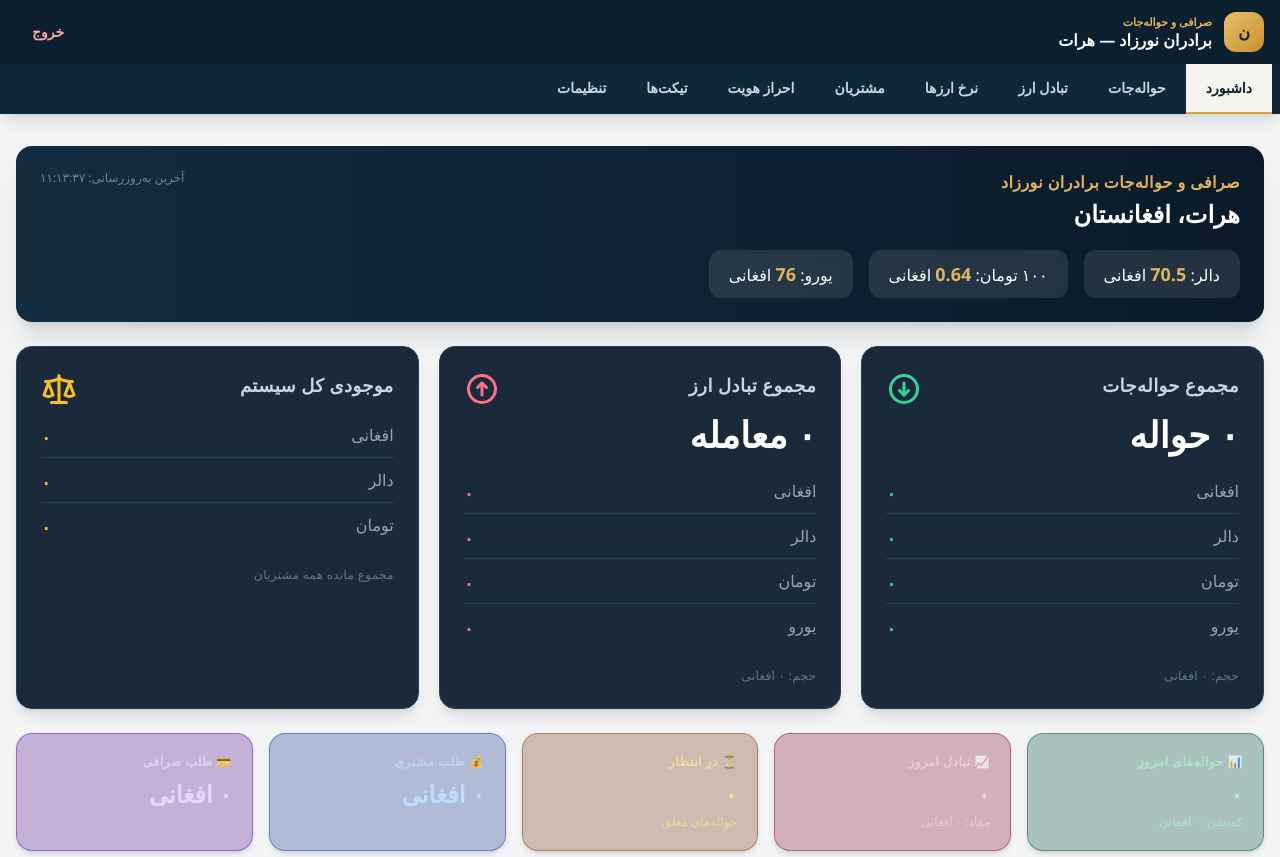
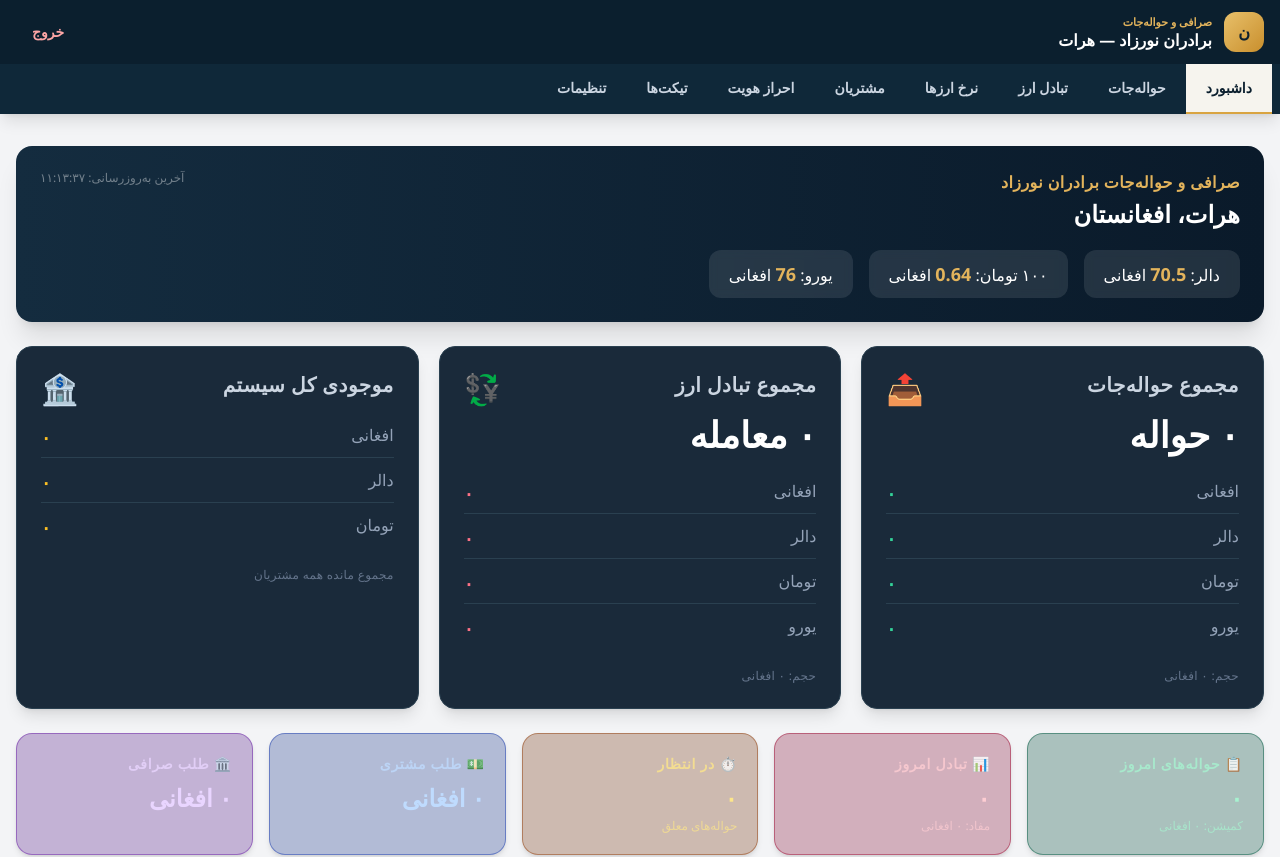
Before and after one commit to nasirahmadrahmati19-hue/exchange-admin, a Next.js app: page /dashboard in a window 1280 px wide. Shown: the top 857 px of the page. Built offline with nearby package versions, Linux system fonts and the light colour scheme; sample sign-in values are in the browser's storage; a small style sheet from the web is missing.

Commit message:
Refactor dashboard page with emoji updates

```diff
--- a/app/dashboard/page.tsx
+++ b/app/dashboard/page.tsx
@@ -68,7 +68,7 @@ interface DashboardData {
   accounts: { AFN: number; USD: number; IRR: number };
   totalDebt: number;
   totalReceivable: number;
-  pendingHawala: number; // جدید
+  pendingHawala: number;
   rates: Rates;
   commission: string;
   lastUpdated: Date | null;
@@ -269,7 +269,7 @@ export default function DashboardPage() {
 
   return (
     <div className="space-y-6">
-      {/* بنر نرخ روز - تیره‌تر و بزرگ‌تر */}
+      {/* بنر نرخ روز */}
       <div className="rounded-2xl bg-gradient-to-l from-[#0a1a2a] to-[#142c3f] text-white p-6 shadow-xl">
         <div className="flex flex-wrap items-start justify-between gap-2">
           <div>
@@ -299,7 +299,7 @@ export default function DashboardPage() {
         </div>
       )}
 
-      {/* سه کارت اصلی - تیره‌تر و بزرگ‌تر */}
+      {/* سه کارت اصلی با ایموجی مناسب */}
       <div className="grid grid-cols-1 md:grid-cols-3 gap-5">
         <KpiCard
           title="مجموع حواله‌جات"
@@ -308,7 +308,7 @@ export default function DashboardPage() {
           accent="emerald"
           totals={d.hawalaTotals}
           fa={fa}
-          icon={<TransferIcon />}
+          icon="📤"
         />
         <KpiCard
           title="مجموع تبادل ارز"
@@ -317,7 +317,7 @@ export default function DashboardPage() {
           accent="rose"
           totals={d.tradeTotals}
           fa={fa}
-          icon={<ExchangeIcon />}
+          icon="💱"
         />
         <KpiCard
           title="موجودی کل سیستم"
@@ -326,52 +326,52 @@ export default function DashboardPage() {
           accent="amber"
           totals={{ AFN: d.accounts.AFN, USD: d.accounts.USD, IRT: d.accounts.IRR, EUR: 0 }}
           fa={fa}
-          icon={<VaultIcon />}
+          icon="🏦"
           hideZeroEUR
         />
       </div>
 
-      {/* ردیف آمار امروز + در انتظار */}
+      {/* ردیف دوم - آمار امروز + در انتظار - ایموجی‌های مدرن */}
       <div className="grid grid-cols-1 sm:grid-cols-2 lg:grid-cols-5 gap-4">
         <StatChip
-          label="📊 حواله‌های امروز"
+          label="📋 حواله‌های امروز"
           value={fa(d.todayHawalaCount)}
           sub={"کمیشن: " + fa(d.todayHawalaFee) + " افغانی"}
           tone="emerald"
         />
         <StatChip
-          label="📈 تبادل امروز"
+          label="📊 تبادل امروز"
           value={fa(d.todayTradeCount)}
           sub={"مفاد: " + fa(d.todayTradeProfit) + " افغانی"}
           tone="rose"
         />
         <StatChip
-          label="⏳ در انتظار"
+          label="⏱️ در انتظار"
           value={fa(d.pendingHawala)}
           sub="حواله‌های معلق"
           tone="amber"
         />
         <StatChip
-          label="💰 طلب مشتری"
+          label="💵 طلب مشتری"
           value={fa(d.totalDebt) + " افغانی"}
           tone="blue"
         />
         <StatChip
-          label="💳 طلب صرافی"
+          label="🏛️ طلب صرافی"
           value={fa(d.totalReceivable) + " افغانی"}
           tone="purple"
         />
       </div>
 
-      {/* کمیشن کل و مفاد کل */}
+      {/* ردیف سوم - کمیشن و مفاد کل */}
       <div className="grid grid-cols-1 sm:grid-cols-2 gap-5">
         <StatChip
-          label="کمیشن کل حواله‌جات"
+          label="💰 کمیشن کل حواله‌جات"
           value={fa(d.hawalaFee) + " افغانی"}
           tone="slate"
         />
         <StatChip
-          label="مفاد کل تبادل ارز"
+          label="📈 مفاد کل تبادل ارز"
           value={fa(d.tradeProfit) + " افغانی"}
           tone="slate"
           note={`کارمزد ${d.commission}٪`}
@@ -382,7 +382,7 @@ export default function DashboardPage() {
 }
 
 /* ==========================================================================
-   کامپوننت‌های کمکی - با استایل تیره‌تر و فونت بزرگ‌تر
+   کامپوننت‌های کمکی
    ========================================================================== */
 
 const ACCENT_MAP: Record<string, string> = {
@@ -400,7 +400,7 @@ function KpiCard({
   accent: "emerald" | "rose" | "amber";
   totals: Record<CurCode, number>;
   fa: (n: number) => string;
-  icon: React.ReactNode;
+  icon: string; // ایموجی
   hideZeroEUR?: boolean;
 }) {
   const color = ACCENT_MAP[accent];
@@ -411,18 +411,17 @@ function KpiCard({
   ];
   if (!hideZeroEUR) rows.push({ code: "EUR", label: "یورو" });
 
-  // پس‌زمینه تیره‌تر، حاشیه طلایی ملایم
   return (
     <div className="rounded-2xl bg-[#1a2a3a] border border-[#2a4050] p-6 shadow-lg hover:shadow-xl transition-all">
       <div className="flex items-start justify-between">
-        <p className="text-slate-300 font-bold text-lg tracking-wide">{title}</p>
-        <span className={color}>{icon}</span>
+        <p className="text-slate-300 font-bold text-xl tracking-wide">{title}</p>
+        <span className={`${color} text-3xl`}>{icon}</span>
       </div>
       {value && <p className="text-4xl font-black text-white mt-2">{value}</p>}
       <div className={value ? "mt-6 space-y-2.5 text-base" : "mt-4 space-y-2.5 text-base"}>
         {rows.map((r) => (
           <div key={r.code} className="flex justify-between border-b border-[#2a4050] pb-1.5 last:border-0">
-            <span className="text-slate-400">{r.label}</span>
+            <span className="text-slate-400 text-base">{r.label}</span>
             <span className={`${color} font-extrabold text-lg`}>{fa(totals[r.code] || 0)}</span>
           </div>
         ))}
@@ -451,43 +450,10 @@ function StatChip({
   } as const;
   return (
     <div className={`rounded-2xl border p-5 shadow-md ${toneMap[tone]}`}>
-      <p className="text-xs font-bold tracking-wider opacity-80 mb-2">{label}</p>
+      <p className="text-sm font-bold tracking-wider opacity-80 mb-2">{label}</p>
       <p className="text-2xl font-extrabold">{value}</p>
       {sub && <p className="text-xs mt-1 opacity-70 font-medium">{sub}</p>}
       {note && <p className="text-xs font-bold mt-1 text-amber-300">{note}</p>}
     </div>
   );
 }
-
-// آیکون‌ها (بدون تغییر)
-function TransferIcon() {
-  return (
-    <svg viewBox="0 0 24 24" fill="none" stroke="currentColor" strokeWidth={2} strokeLinecap="round" strokeLinejoin="round" className="w-9 h-9">
-      <circle cx="12" cy="12" r="9" />
-      <path d="M12 8v8" />
-      <path d="M9 13l3 3 3-3" />
-    </svg>
-  );
-}
-
-function ExchangeIcon() {
-  return (
-    <svg viewBox="0 0 24 24" fill="none" stroke="currentColor" strokeWidth={2} strokeLinecap="round" strokeLinejoin="round" className="w-9 h-9">
-      <circle cx="12" cy="12" r="9" />
-      <path d="M12 16V8" />
-      <path d="M9 11l3-3 3 3" />
-    </svg>
-  );
-}
-
-function VaultIcon() {
-  return (
-    <svg viewBox="0 0 24 24" fill="none" stroke="currentColor" strokeWidth={2} strokeLinecap="round" strokeLinejoin="round" className="w-9 h-9">
-      <path d="m16 16 3-8 3 8c-.87.65-1.92 1-3 1s-2.13-.35-3-1Z" />
-      <path d="m2 16 3-8 3 8c-.87.65-1.92 1-3 1s-2.13-.35-3-1Z" />
-      <path d="M7 21h10" />
-      <path d="M12 3v18" />
-      <path d="M3 7h2c2 0 5-1 7-2 2 1 5 2 7 2h2" />
-    </svg>
-  );
-}
```
